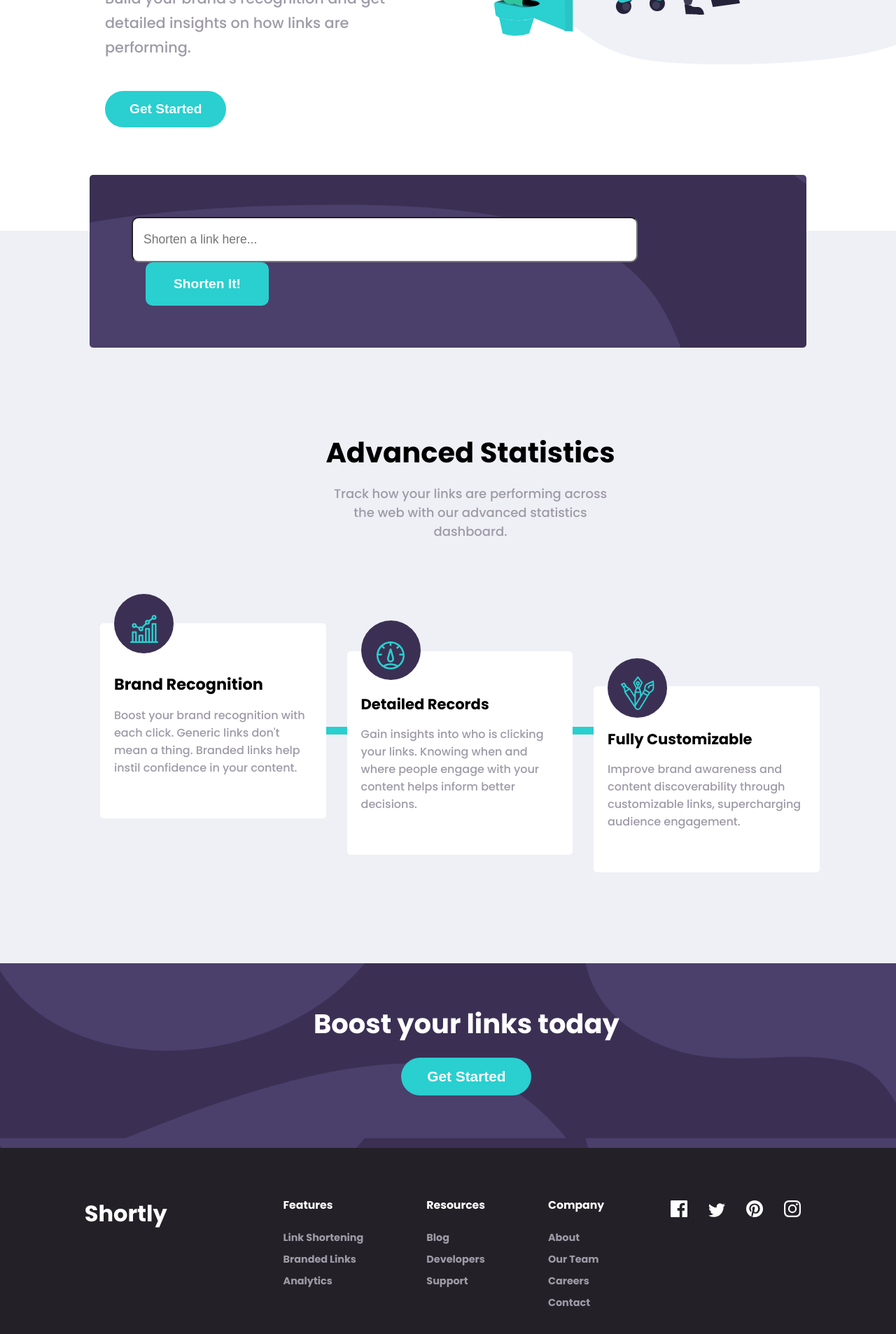
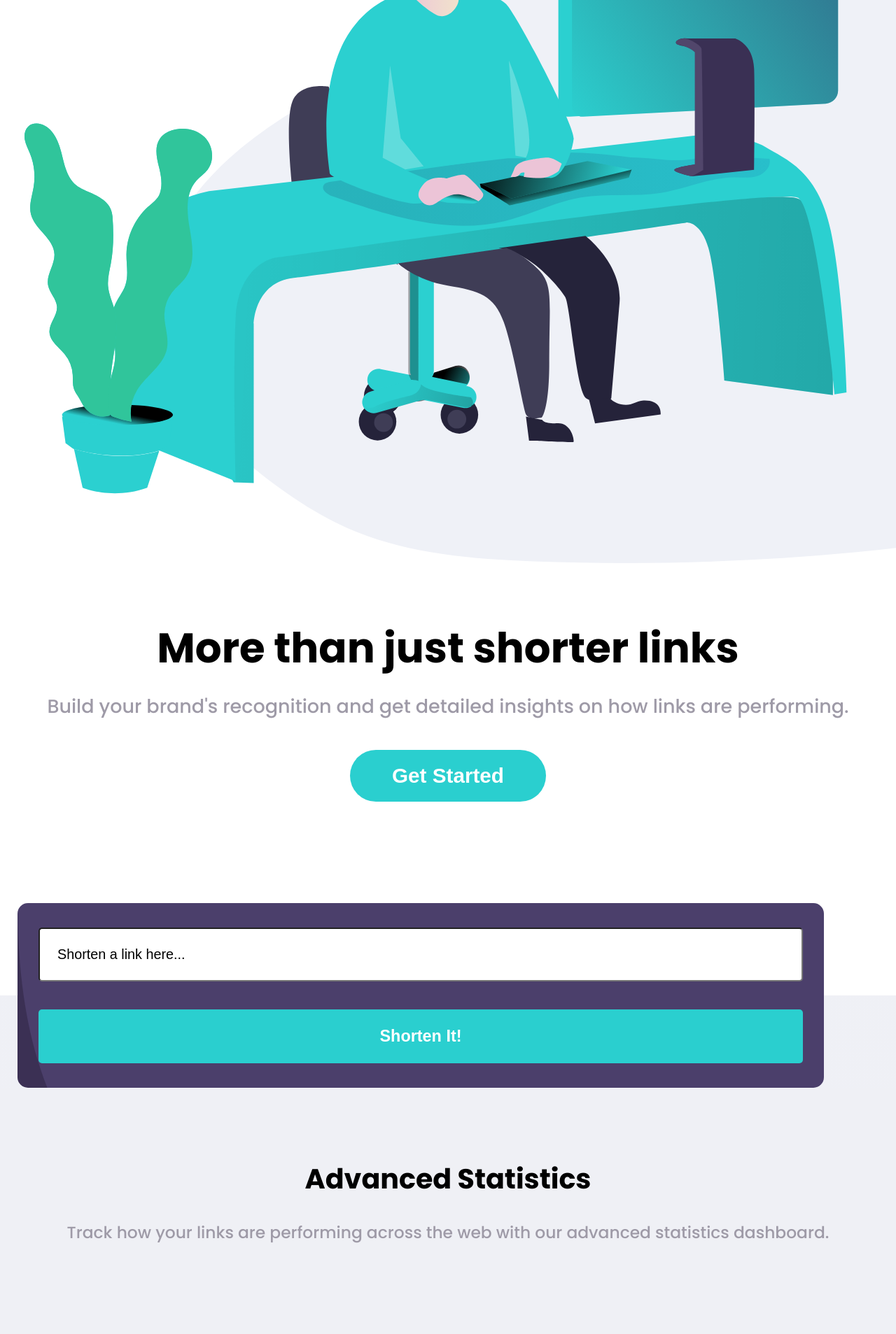
Before and after one commit to IanMFraser/frontend-mentor-url-shortening-api-landing-page, a React (Create React App) app: page / in a window 1280 px wide. Shown: the part 520-2427 px from the top of the page at 70% size. Built offline with nearby package versions, Linux system fonts and the light colour scheme.

Commit message:
mobile first

```diff
--- a/package.json
+++ b/package.json
@@ -3,6 +3,11 @@
   "version": "0.1.0",
   "private": true,
   "dependencies": {
+    "@fortawesome/fontawesome-svg-core": "^1.2.32",
+    "@fortawesome/free-brands-svg-icons": "^5.15.1",
+    "@fortawesome/free-regular-svg-icons": "^5.15.1",
+    "@fortawesome/free-solid-svg-icons": "^5.15.1",
+    "@fortawesome/react-fontawesome": "^0.1.13",
     "@testing-library/jest-dom": "^5.11.6",
     "@testing-library/react": "^11.2.2",
     "@testing-library/user-event": "^12.2.2",
--- a/src/App.css
+++ b/src/App.css
@@ -1,8 +1,7 @@
-
 @import url('https://fonts.googleapis.com/css2?family=Poppins:wght@500;700&display=swap');
 
 ::placeholder {
-  color: var(--c, hsl(257, 7%, 63%););
+  color: var(--c,' hsl(257, 7%, 63%)');
 }
 
 * {
@@ -46,16 +45,30 @@ a:hover {
   color: black;
 }
 
+p {
+  color:hsl(257, 7%, 63%)
+}
+
+@media only screen and (min-width: 375px){
+
+  .App {
+    position: relative;
+    display: flex;
+    flex-direction: column;
+    justify-content: flex-start;
+    width: 100vw;
+  }
+
   .header {
     display: flex;
-  justify-content: flex-start;
+    justify-content: space-between;
     width: 100vw;
-  padding: 40px 150px;
     position: relative;
+    padding: 50px 25px;
   }
 
   .logo-container {
-  width: 125px;
+    width: 175px;
     height: 50px;
     padding-top: 5px;
   }
@@ -65,97 +78,89 @@ a:hover {
     height: auto;
   }
 
-.navigation {
-  display: flex;
-  justify-content: space-between;
-  align-content: center;
+  .fa-icon {
+    font-size: 1.7em;
+    cursor: pointer;
+    margin-top: 5px;
   }
 
-.nav-sections {
-  display: flex;
-  align-items: center;
-  margin-left: 30px;
-}
-
-.right {
-  position: absolute;
-  right: 100px;
-}
-
-.sign-up-button {
-  border-radius: 50px;
-  padding: 10px 15px;
+  .navigation {
+    display: none;
   }
 
   .hero {
-  width: 100vw;
-  height: 90vh;
-  background-image: url('./images/illustration-working.svg');
-  background-repeat: no-repeat;
-  background-position: 125% 0%;
-  background-size: auto;
+    position: relative;
+    overflow: hidden;
+  }
+
+  .hero-img {
+    width: 145vw;
+    padding: 0 35px
+  }
+
+  .hero-img img {
+    width: 100%;
+    height: auto;
   }
 
   .hero-info {
-  padding: 100px 150px;
-  width: 65%;
+    margin: 80px 25px;
+    text-align: center;
   }
 
-.hero-info h1 {
-  font-size: 5rem;
-  line-height: 90px;
+  .hero-info h1{
+    font-size: 3.3em;
+    line-height: 70px;
   }
 
   .hero-info p {
-  font-size: 1.3rem;
-  color:hsl(257, 7%, 63%);
-  width: 80%;
-  line-height: 35px;
+    margin: 25px 5px;
+    font-size: 1.5em;
+    line-height: 45px;
   }
 
   .hero-button {
-  margin-top: 45px;
-  padding: 15px 35px;
-  font-size:1.2rem;
+    margin: 15px 0;
+    font-size: 1.65em;
+    font-weight: 700;
+    padding: 20px 60px;
     border-radius: 50px;
   }
 
-.link-form {
-  position: relative;
-  background-color: hsl(230, 25%, 95%);
-  width: 100vw;
-  height: auto;
+  .link-form-container {
+    margin-top: 50px;
+    background: linear-gradient(180deg, white 50%, hsl(230, 25%, 95%) 50%);
   }
 
-.link-form-input {
-  background-image: url(./images/bg-shorten-desktop.svg);
+  .link-form {
+    background-image: url('./images/bg-shorten-mobile.svg');
     background-size: cover;
+    background-repeat: no-repeat;
     background-color: hsl(257, 27%, 26%);
-  width: 80%;
-  padding: 60px 60px;
-  border-radius: 5px;
-  position: relative;
-  top: -80px;
-  left: 10%;
+    width: 90%;
+    padding: 15px 30px;
+    margin-left: 25px;
+    border-radius: 15px;
   }
 
-.link-form-input form input {
-  width: 80%;
-  padding: 20px 15px;
-  border-radius: 10px;
-  font-size: 1.1rem;
+  .form-input {
+    width: 100%;
+    padding: 25px 25px;
+    margin: 20px 0;
+    border-radius: 5px;
+    font-size: 1.1em;
   }
 
-.loader {
-  position: absolute;
-  right: 26%;
-  bottom: 36%;
+  .form-submit-button {
+    width: 100%;
+    font-size: 1.3em;
+    padding: 25px 0px;
+    margin: 20px 0;
+    border-radius: 5px;
   }
 
   .display-links {
-  position: relative;
-  width: 100%;
-  top: -65px;
+    background-color: hsl(230, 25%, 95%);
   }
 
   .display-links ul {
@@ -166,194 +171,189 @@ a:hover {
 
   .link-card {
     display: flex;
-  flex-direction: row;
-  align-items: center;
-  justify-content: space-between;
-  background-color: white;
-  border-radius: 5px;
-  width: 81%;
-  padding: 20px 40px;
-  margin: 0px 135px;
-  color: black;
-  font-size: 1.3rem;
+    flex-direction: column;
+    text-align: left;
+    width: 90%;
+    background-color:white;
+    margin: 10px 25px;
+    border-radius: 10px;
+    font-size: 1.7em;
     font-weight: 500;
   }
 
-.copy-link {
-  display: flex;
-  justify-content: space-between;
+  .link-card p {
+    color:black;
+    border-bottom: 1px solid hsl(230, 25%, 95%);
+    padding: 10px 20px;
+    margin: 5px 0;
   }
 
   .copy-link p {
-  margin: 0px 30px;
-  color:hsl(180, 66%, 49%);
-
+    margin: 5px 0;
+    color: hsl(180, 66%, 49%);
+    border-bottom: none
   }
 
   .copy-link-button {
-  border-radius: 5px;
-  padding: 10px 25px;
-  font-size: 0.9rem;
-}
-
-.submit-button {
-  padding: 20px 40px;
-  margin-left: 20px;
+    font-size: 1em;
+    width: 90%;
+    padding: 15px 50px;
     border-radius: 10px;
-  font-size: 1.2rem;
+    margin: 0 20px 20px 20px;
   }
 
   .info {
     background-color: hsl(230, 25%, 95%);
-  height: 100vh;
-  width: 100vw;
-  position: relative;
+    text-align: center;
+  }
+
+  .info-title {
+    margin: 100px 10px;
+  }
+
+  .info-title h1 {
+    font-size: 2.2em;
+    margin: 25px 0;
+  }
+
+  .info-title p {
+    font-size: 1.3em;
+    line-height: 43px;
   }
 
   .info-cards {
-  margin-left: 10%;
     display: flex;
-  position: absolute;
-  bottom: 15%;
-}
-
-.info-title {
-  position: absolute;
-  top: 5%;
-  left: 35%;
-  text-align: center;
-  width: 35%;
-}
-
-.info-title h1 {
-  font-size: 2.5rem;
-}
-
-.info-title p {
-  padding: 15px;
-  color:hsl(257, 7%, 63%);
+    flex-direction: column;
+    justify-content: space-between;
+    margin: 30px 0;
   }
 
   .info-card {
-  margin: 10px 15px;
-  padding: 60px 20px;
+    margin: 75px 25px;
+    padding: 80px 30px 80px 30px;
     background-color: white;
-  width: 28%;
-  height: 100%;
-  border-radius: 5px;
+    border-radius: 10px;
     position: relative;
+    z-index: 2;
+  }
+
+  .info-card h2 {
+    font-size: 1.8em;
+    margin: 25px 0;
+  }
+
+  .info-card p {
+    font-size:1.25em;
+    line-height: 35px;
+  }
+
+  .card-icon {
+    position: absolute;
+    background-color:hsl(257, 27%, 26%);
+    border-radius: 50%;
+    width: 125px;
+    height: 125px;
+    top: -15%;
+    left: 40%;
+  }
+
+  .card-icon>img {
+    margin-top: 25px;
+    width: 55%;
+  }
+
+  .green-bar {
+    background-color: hsl(180, 66%, 49%);
+    height: 110vh;
+    width: 2%;
+    position: absolute;
+    left: 52%;
+    top: 55%;
     z-index: 1;
   }
 
-.info-card:nth-child(2){
-  margin-top: 50px;
-}
-
-.info-card:nth-child(3){
-  margin-top: 100px;
-}
-
-.info-card h2 {
-  font-size: 1.4rem;
-  margin: 10px 0;
-}
-.info-card p {
-  margin-top: 15px;
-  color: hsl(257, 7%, 63%);
-  font-size: 1rem;
-}
-
-.card-icon {
-  background-color:hsl(257, 27%, 26%);
-  border-radius: 50%;
-  width: 85px;
-  height: 85px;
-  position: absolute;
-  top: -15%;
+  .call-to-action {
+    background-image: url('./images/bg-boost-mobile.svg');
+    background-color: hsl(257, 27%, 26%);
+    background-repeat: no-repeat;
+    background-size: cover;
+    color:white;
+    height: 59vh;
     text-align: center;
-  align-content: center;
-  align-items: center;
-}
-
-.card-icon>img{
-  margin-top: 22px;
-  max-width: 100%;
-}
-
-.green-bar {
-  position: absolute;
-  bottom:55%;
-  left: 20%;
-  width: 50%;
-  height: 3%;
-  background-color: hsl(180, 66%, 49%);
-}
-
-.call-to-action {
-  background-image: url('./images/bg-boost-desktop.svg');
-  background-color: hsl(257, 27%, 26%);
-  text-align: center;
-  color:white;
-  height: 33vh;
     position: relative;
   }
 
   .call-to-action-content {
     position: absolute;
-  top: 22%;
-  left: 35%;
+    top: 30%;
+    left: 5%;
   }
+
   .call-to-action-content h1 {
-  font-size: 2.4rem;
+    font-size:2.3em;
   }
 
   .started-button {
-  margin-top: 20px;
-  padding: 15px 37px;
+    margin: 25px;
+    font-size:1.5em;
+    padding: 25px 65px;
     border-radius: 50px;
-  font-size: 1.3rem;
   }
 
   .footer {
     background-color:hsl(260, 8%, 14%);
     color:white;
-  height: 40vh;
+    height: 150vh;
     display: flex;
-  justify-content: space-evenly;
-  align-items: flex-start;
+    flex-direction: column;
+    align-items: center;
+    text-align: center;
     padding: 70px 0px;
   }
 
-.footer h1 {
-  font-size: 2rem;
+  .footer-logo {
+    width: 30%;
+    margin: 10px 0;
+  }
+
+  .footer-logo img {
+    width: 100%;
+    height: auto;
+    filter: invert(100%) brightness(200%);
   }
 
   .footer-links {
-  display: flex;
-  justify-content: space-around;
-  font-size: 1.3em;
+    width: 100vw;
   }
 
   .footer-links-col {
-  margin: 0  45px;
+    margin: 50px 0;
+  }
+
+  .footer-links-col h6 {
+    font-size: 1.3em;
+    margin: 50px 0 40px 0;
   }
 
   .footer-links-col ul {
-  margin-top: 20px;
-}
-.footer-links-col li {
-  margin: 0;
-  padding: 5px 0;
+    margin: 10px 0;
   }
 
-.footer-links-col li a:hover{
-  color:hsl(180, 66%, 49%);
+  .footer-links-col ul li {
+    padding: 5px;
+    font-size: 1.2em;
   }
 
   .footer-icons {
-  margin-left: 35px;
+    margin-top: 20px;
   }
 
-.footer-icons img {
-  margin: 5px 15px;
+  .footer-icons a {
+    margin: 0 15px;
   }
+
+  .footer-icons a img {
+    width: 6%;
+  }
+
+}
--- a/src/components/Footer.js
+++ b/src/components/Footer.js
@@ -3,11 +3,14 @@ import fb from '../images/icon-facebook.svg'
 import instagram from '../images/icon-instagram.svg'
 import pinterest from '../images/icon-pinterest.svg'
 import twitter from '../images/icon-twitter.svg'
+import logo from '../images/logo.svg'
 
 const Footer = () => {
     return(
         <footer className="footer">
-            <h1>Shortly</h1>
+            <div class="footer-logo">
+                <img src={logo} alt="footer-logo"></img>
+            </div>
             <div className="footer-links">
                 <div className="footer-links-col">
                     <h6>Features</h6>
--- a/src/components/Header.js
+++ b/src/components/Header.js
@@ -1,12 +1,18 @@
 import React from 'react'
 import Navigation from './Navigation'
 import logo from '../images/logo.svg'
+import { FontAwesomeIcon } from '@fortawesome/react-fontawesome'
+import { faBars } from '@fortawesome/free-solid-svg-icons'
 
 const Header = () => {
+
     return(
         <header className="header">
             <div className="logo-container">
                 <img className="logo" src={logo} alt="logo"></img>
+            </div>
+            <div className="fa-icon">
+                <a href="http://localhost:3000"><FontAwesomeIcon icon={faBars} size="lg"/></a>
             </div>
             <Navigation/>
         </header>
--- a/src/components/Hero.js
+++ b/src/components/Hero.js
@@ -1,8 +1,12 @@
 import React from 'react'
+import hero from '../images/illustration-working.svg'
 
 const Hero = () => {
     return(
         <section className="hero">
+            <div className="hero-img">
+                <img src={hero} alt="working"></img>
+            </div>
             <div className="hero-info">
                 <h1>More than just shorter links</h1>
                 <p>
--- a/src/components/Info.js
+++ b/src/components/Info.js
@@ -28,7 +28,7 @@ const Info = () => {
                         <div className="card-icon">
                         <img src={records} alt="detailed-img"></img>
                         </div>
-                        <h3>Detailed Records</h3>
+                        <h2>Detailed Records</h2>
                         <p>
                         Gain insights into who is clicking your
                         links. Knowing when and where
@@ -40,7 +40,7 @@ const Info = () => {
                         <div className="card-icon">
                         <img src={customizable} alt="customizable-img"></img>
                         </div>
-                        <h3>Fully Customizable</h3>
+                        <h2>Fully Customizable</h2>
                         <p>
                         Improve brand awareness and
                         content discoverability through
--- a/src/components/LinkCard.js
+++ b/src/components/LinkCard.js
@@ -8,8 +8,10 @@ const LinkCard = ({link}) => {
     const copyUrl = () => {
         const button = document.getElementById(`${originalUrl}`)
         const copyText = document.querySelector('.copy-link').firstChild
+
         const r = document.createRange()
         r.selectNode(copyText)
+
         if(!copied){
             window.getSelection().removeAllRanges()
             window.getSelection().addRange(r)
@@ -34,9 +36,9 @@ const LinkCard = ({link}) => {
     //sometimes the URL is too long for the display
     //this function truncates long URLs for the link card
     const tooLong = (longUrl) => {
-        if(longUrl.length > 50) {
+        if(longUrl.length > 25) {
             const newUrl = []
-            for(let i = 0; i < 50; i++) {
+            for(let i = 0; i < 25; i++) {
                 newUrl.push(longUrl[i])
             }
             return `${newUrl.join('')}...`
--- a/src/components/LinkForm.js
+++ b/src/components/LinkForm.js
@@ -18,19 +18,20 @@ const LinkForm = () => {
         e.preventDefault()
 
         if(url === ''){
-            const form = document.querySelector('.link-form-input')
+            const form = document.querySelector('.link-form').firstChild
             const input = document.querySelector('.form-input')
             const node = document.createElement('p')
             const message = document.createTextNode('Please add a link.')
 
             //if a user tries to submit an empty field, highlight the input red
             //and display message
-            input.style.border = '2px solid red'
+            input.style.border = '4px solid hsl(0, 87%, 67%)'
             node.appendChild(message)
             node.style.color = 'hsl(0, 87%, 67%)'
             input.style.setProperty('--c', 'hsl(0, 87%, 67%)')
             node.style.fontSize = '0.9rem';
-            form.appendChild(node)
+            input.after(node)
+
             //after a second, revert back to normal
             setTimeout(
                 function(){
@@ -64,16 +65,18 @@ const LinkForm = () => {
     }, [shortUrl])
 
     return(
-        <section className="link-form">
-            <div className="link-form-input">
+        <>
+        <section className="link-form-container">
+            <div className="link-form">
                 <form onSubmit={onSubmit}>
-                <input placeholder="Shorten a link here..." onChange={changeHandler} value={url} className="form-input"></input>
-                <button className="submit-button" type="submit">Shorten It!</button>
+                    <input placeholder="Shorten a link here..." onChange={changeHandler} value={url} className="form-input"></input>
+                    <button className="form-submit-button" type="submit">Shorten It!</button>
                 </form>
                 { isLoading ? <Loader type="Oval" color="#00BFFF" height={30} width={30} className="loader" /> : null}
             </div>
-           <DisplayLinks links={displayedLinks} />
         </section>
+        <DisplayLinks links={displayedLinks} />
+        </>
     )
 }
 
--- a/src/components/Navigation.js
+++ b/src/components/Navigation.js
@@ -2,8 +2,8 @@ import React from 'react'
 
 const Navigation = () => {
     return(
-        <nav>
-            <ul className="navigation">
+        <nav className="navigation">
+            <ul>
                 <div className="nav-sections">
                     <li><a href="http://localhost:3000/">Features</a></li>
                     <li><a href="http://localhost:3000/">Pricing</a></li>
```
Also changed, not shown: 2 other files (tests, documents, lock files or other folders). Lines whose indentation alone changed are shown as unchanged.
